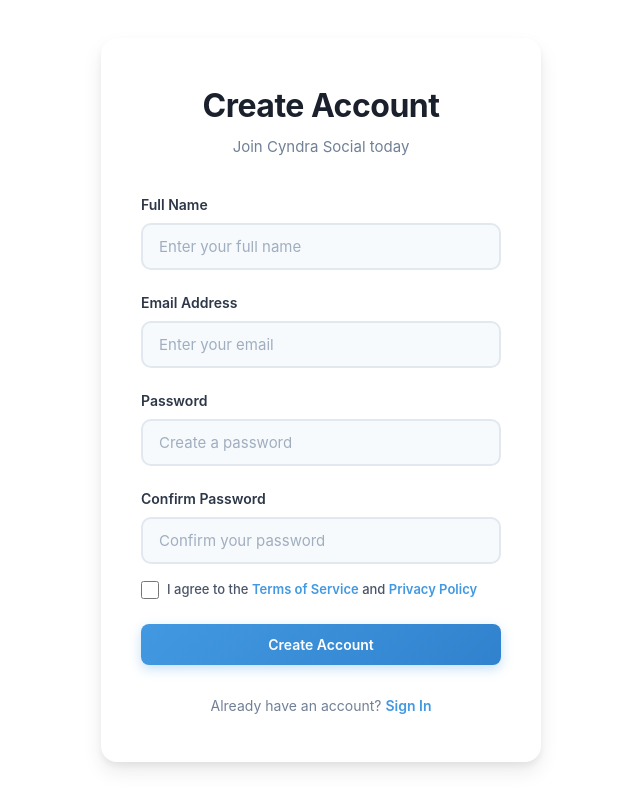
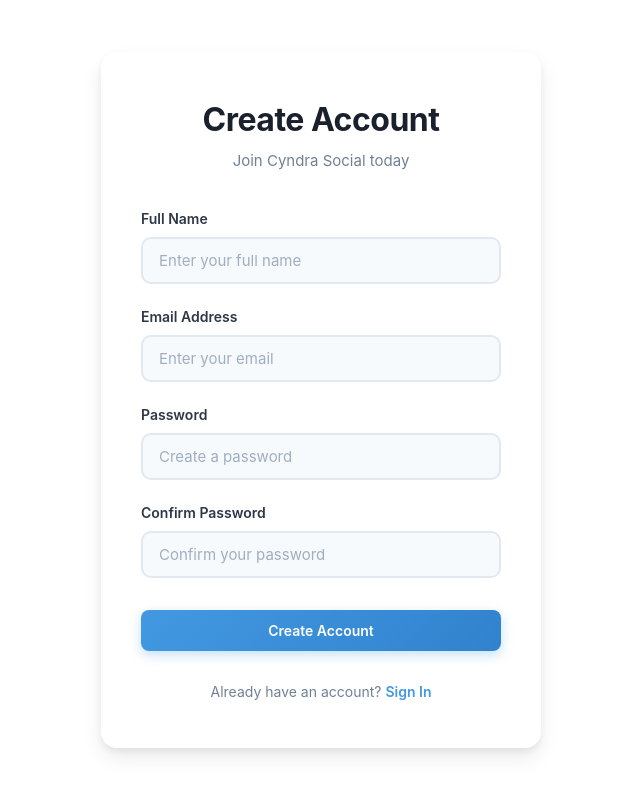
Before and after one commit to wishtree-hshah/cydra-social-frontend, a React (Vite) app: page /register in a window 1280 px wide. Shown: the whole page, without its empty margins (319-959 px from the left). Built offline with nearby package versions, Linux system fonts and the light colour scheme.

Commit message:
refactor(auth): simplify login and register forms

```diff
--- a/src/pages/Login.jsx
+++ b/src/pages/Login.jsx
@@ -167,13 +167,13 @@ function Login() {
                         )}
                     </div>
 
-                    <div className="form-footer">
+                    {/* <div className="form-footer">
                         <label className="checkbox-label">
                             <input type="checkbox" />
                             <span>Remember me</span>
                         </label>
                         <a href="#" className="forgot-link">Forgot password?</a>
-                    </div>
+                    </div> */}
 
                     <button
                         type="submit"
--- a/src/pages/Register.jsx
+++ b/src/pages/Register.jsx
@@ -245,12 +245,12 @@ function Register() {
                         )}
                     </div>
 
-                    <div className="terms-agreement">
+                    {/* <div className="terms-agreement">
                         <label className="checkbox-label">
                             <input type="checkbox" required />
                             <span>I agree to the <a href="#">Terms of Service</a> and <a href="#">Privacy Policy</a></span>
                         </label>
-                    </div>
+                    </div> */}
 
                     <button
                         type="submit"
```
